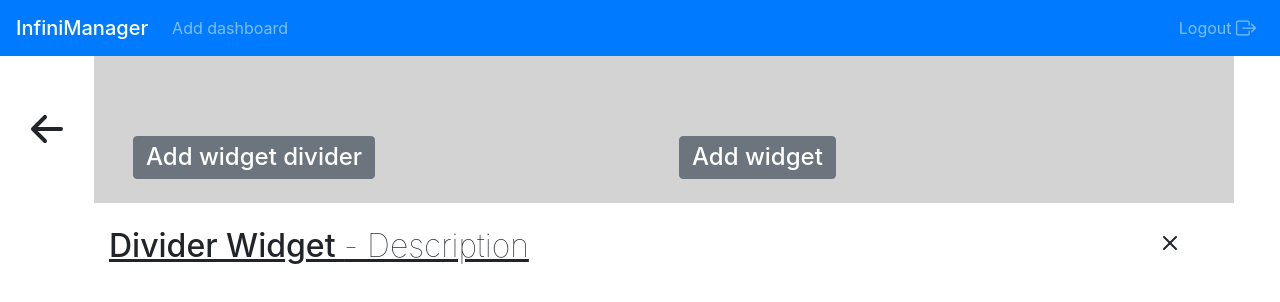
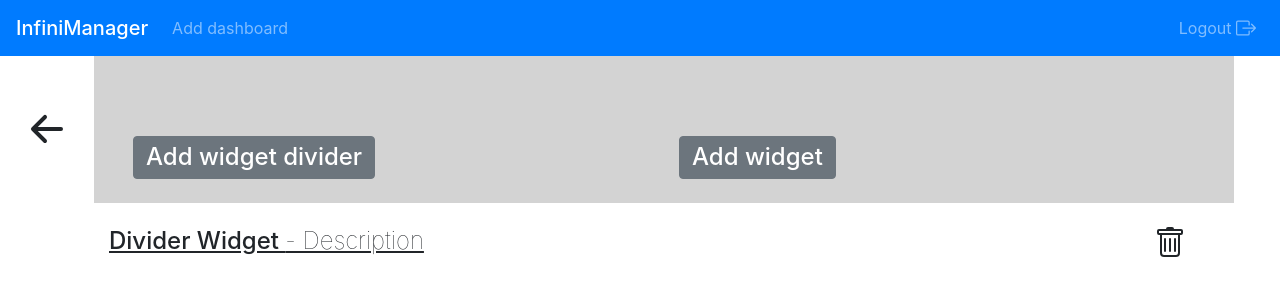
Before and after one commit to ccaylak/infinimanager, a Vue app: page /dashboard/1 in a window 1280 px wide. Shown: the top 302 px of the page. Built offline with nearby package versions, Linux system fonts and the light colour scheme; no server answers.

Commit message:
Requested design changes

```diff
--- a/src/components/DeleteDividerWidget.vue
+++ b/src/components/DeleteDividerWidget.vue
@@ -1,7 +1,7 @@
 <template>
   <div>
     <!-- Delete divider widget modal button -->
-    <b-icon-x font-scale="2" v-b-modal.delete></b-icon-x>
+    <b-icon-trash font-scale="2" v-b-modal.delete></b-icon-trash>
     <b-modal id="delete" hide-footer title="Delete divider widget">
       <!-- Delete divider widget modal windows -->
       <div class="d-block text-center">
--- a/src/components/DividerWidget.vue
+++ b/src/components/DividerWidget.vue
@@ -5,7 +5,7 @@
       <b-container>
         <b-row class="p-4">
           <b-col>
-            <div class="h2">
+            <div class="h4">
               <u>
                 <!-- Divider widget name -->
                 Divider Widget
```
